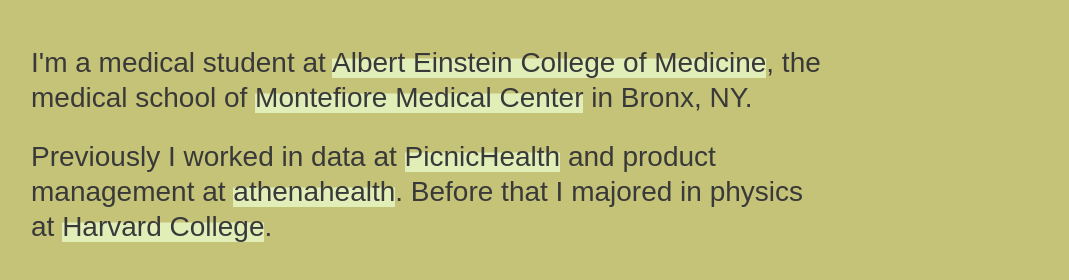
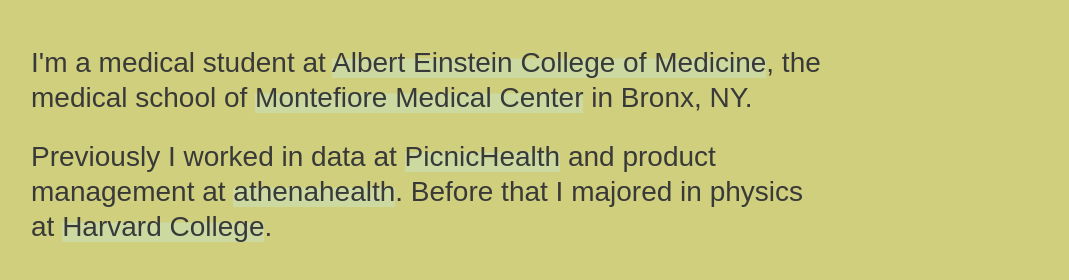
Before and after one commit to keskmc/keskmc.github.io, a plain HTML site: page index.html in a window 1280 px wide. Shown: the part 270-550 px from the top of the page, without its empty margins (97-1166 px from the left). Drawn offline with Linux system fonts and the light colour scheme; a web font is replaced by a local one.

Commit message:
update colors

```diff
--- a/website.css
+++ b/website.css
@@ -42,9 +42,9 @@ html, body, #app {
     --hover-color: #e1eeb8;
     */
 
-    --background-color: #c5c378;
+    --background-color: #cfcf7d;
     --text-color: #393939;
-    --accent-color: #e1eeb8;
+    --accent-color: #ccdaa1;
     --hover-color: #e1eeb8;
  }
 
```
